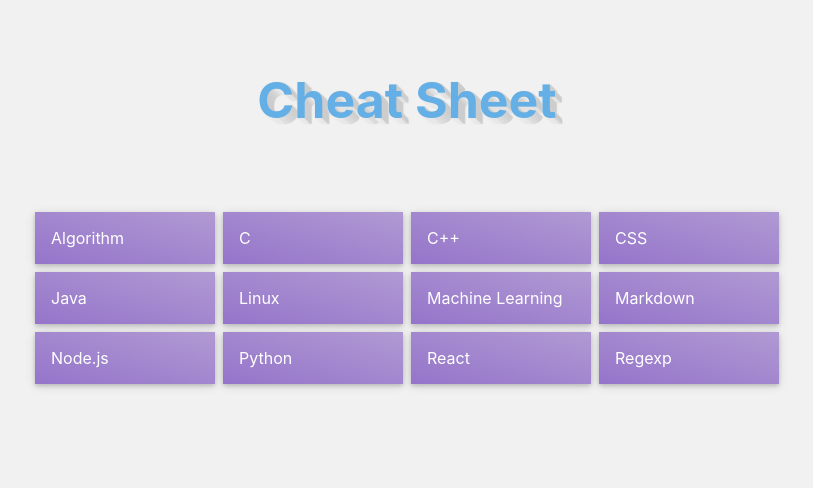
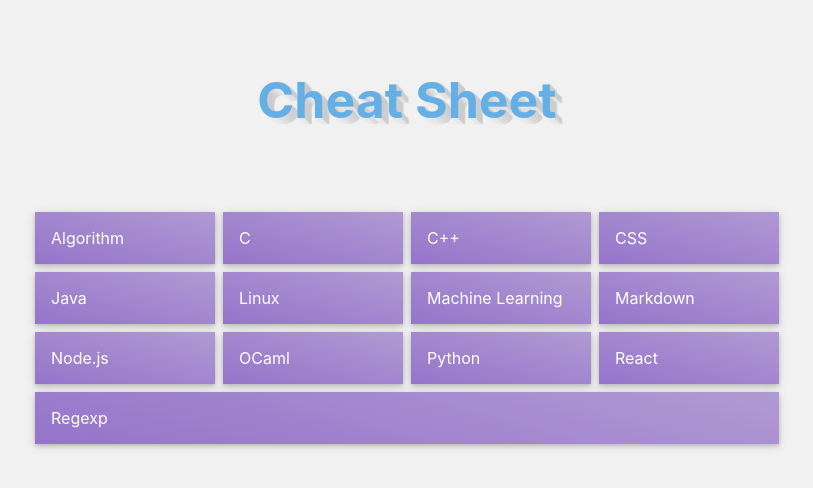
Before and after one commit to AnOldStory/CheatSheet, a React (Create React App) app: page / in a window 1280 px wide. Shown: the top 488 px of the page, without its empty margins (233-1046 px from the left). Built offline with nearby package versions, Linux system fonts and the light colour scheme.

Commit message:
Update Ocaml

```diff
--- a/src/route/App.js
+++ b/src/route/App.js
@@ -19,6 +19,7 @@
         "Machine Learning",
         "Markdown",
         "Node.js",
+        "OCaml",
         "Python",
         "React",
         "Regexp"
```
Also changed, not shown: 1 other file (tests, documents, lock files or other folders).
